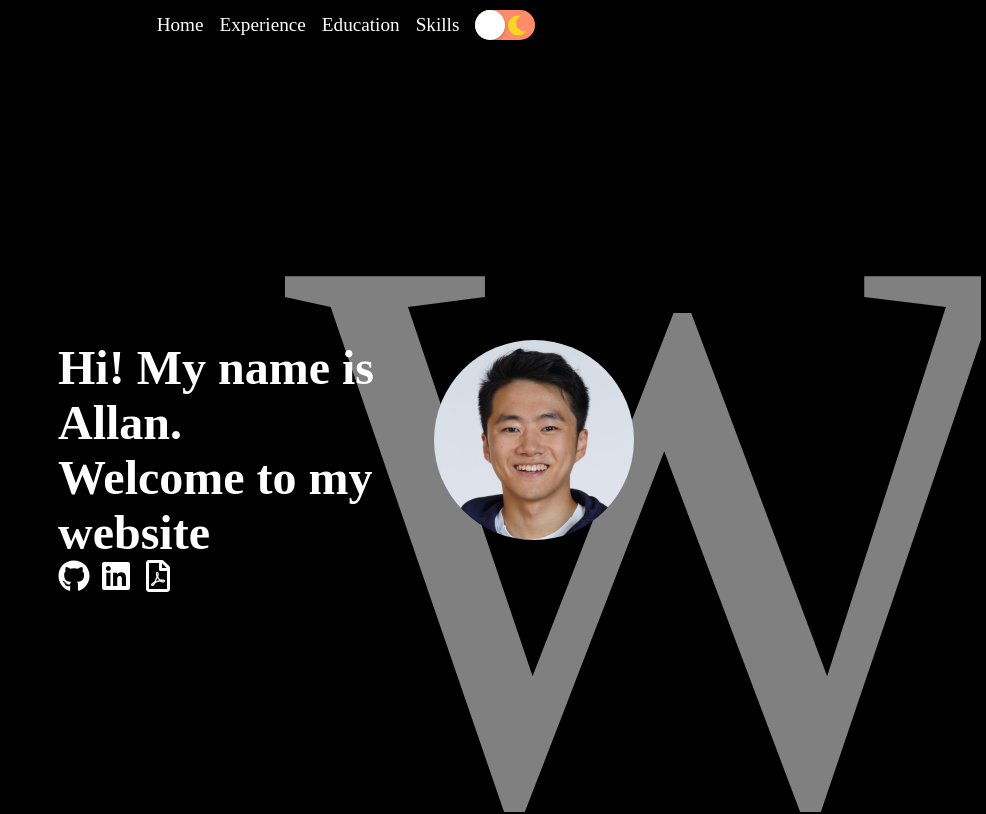
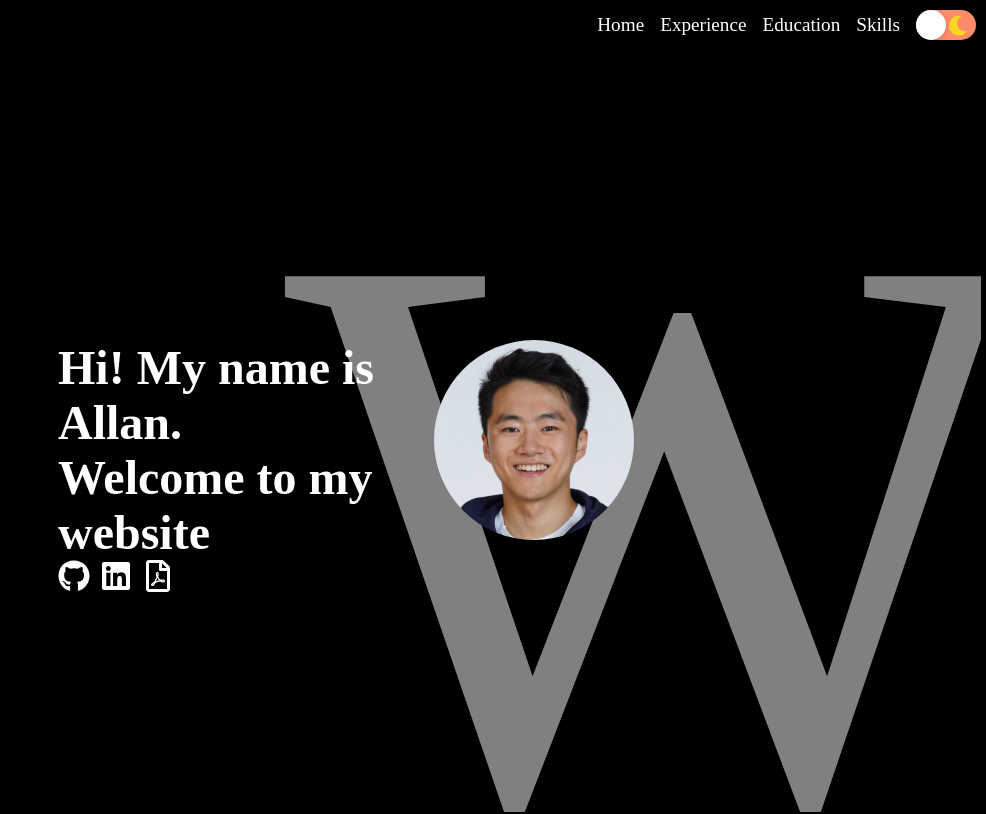
Before and after one commit to ading01/my_website, a React (Create React App) app: page / in a window 1280 px wide. Shown: the top 814 px of the page, without its empty margins (294-1280 px from the left). Built offline with nearby package versions, Linux system fonts and the light colour scheme.

Commit message:
fixed centering bug

```diff
--- a/src/components/Navbar.tsx
+++ b/src/components/Navbar.tsx
@@ -27,7 +27,7 @@ const NavBarContainer = styled.nav`
   top: 0; /* Align to the top */
   left: 0; /* Align to the left to ensure full width coverage */
   display: flex; /* Use flexbox for internal alignment */
-  justify-content: center; /* Center items */
+  justify-content: right; /* Center items */
   align-items: center; /* Align items vertically */
   width: 100%; /* Full width of the viewport */
   padding: 10px; /* Add padding for breathing space */
```
